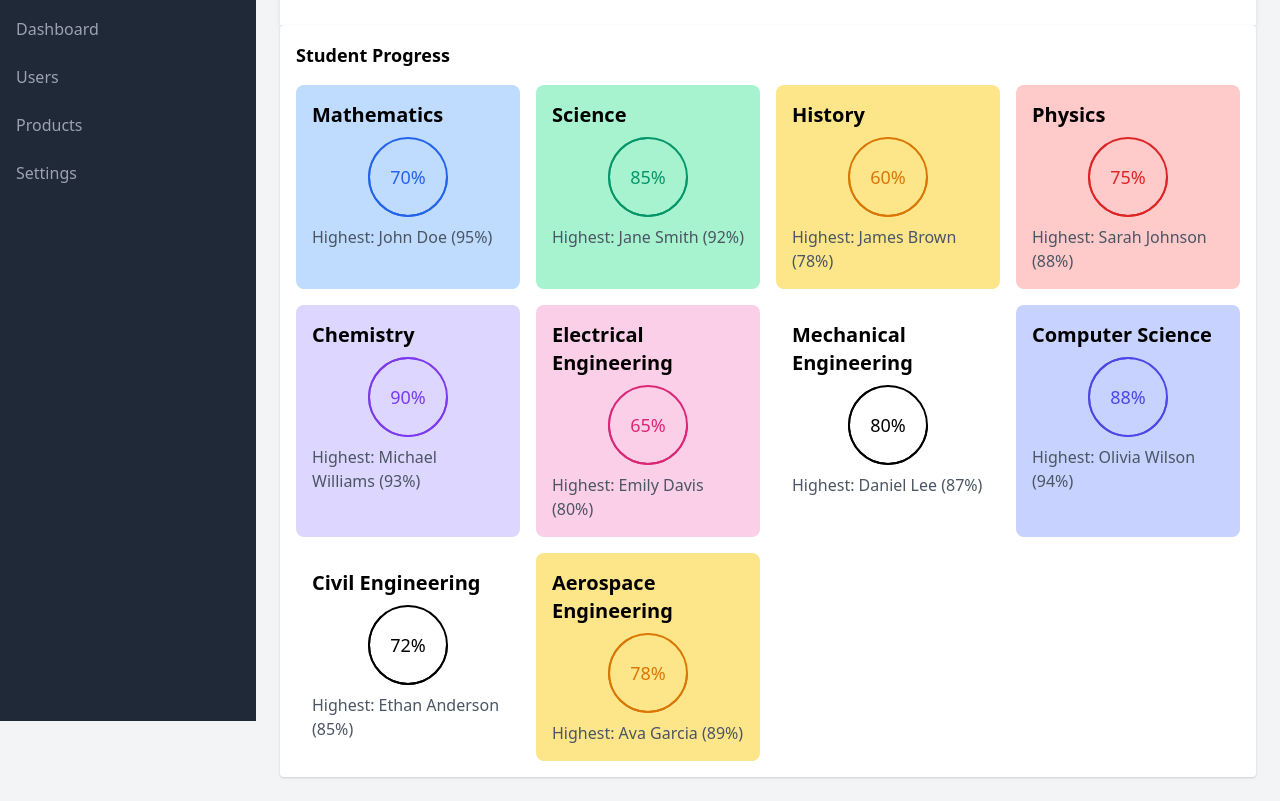
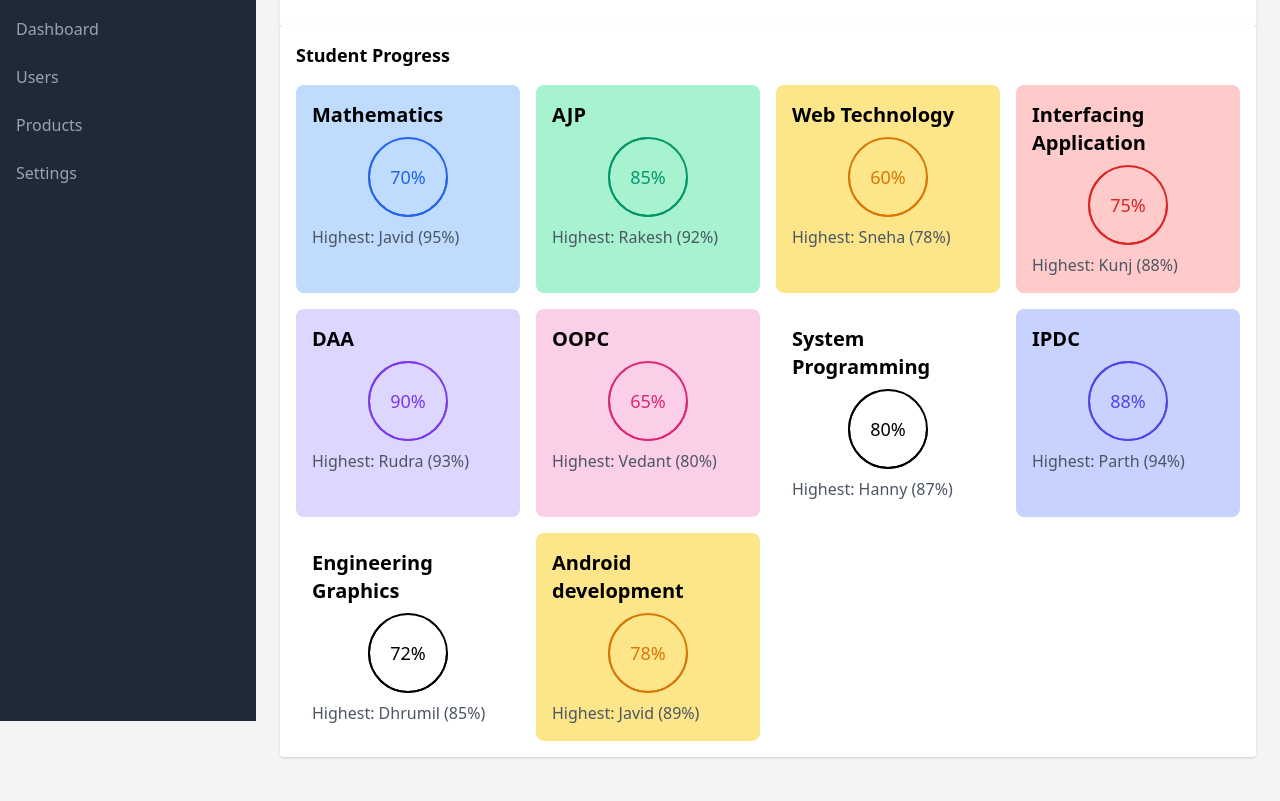
Before and after one commit to dhrumil93/progress-using-tailwindcss, a plain HTML site: page index.html in a window 1280 px wide. Shown: the part 79-880 px from the top of the page. Drawn offline with nearby package versions, Linux system fonts and the light colour scheme.

Commit message:
Update index.html

```diff
--- a/index.html
+++ b/index.html
@@ -8,7 +8,7 @@
 </head>
 <body class="bg-gray-100 font-sans flex">
 
-    <!-- Sidebar -->
+    <!--Sidebar-->
     <aside class="bg-gray-800 text-white h-screen w-1/5">
         <div class="p-4">
             <h1 class="text-2xl font-semibold">Admin Panel</h1>
@@ -64,12 +64,12 @@
                             <p class="text-blue-600 text-lg">70%</p>
                         </div>
                     </div>
-                    <p class="mt-2 text-gray-600">Highest: John Doe (95%)</p>
+                    <p class="mt-2 text-gray-600">Highest: Javid (95%)</p>
                 </div>
 
                 <!-- Subject 2 Progress -->
                 <div class="bg-green-200 rounded-lg p-4">
-                    <h3 class="text-xl font-semibold mb-2">Science</h3>
+                    <h3 class="text-xl font-semibold mb-2">AJP</h3>
                     <div class="w-20 h-20 mx-auto rounded-full relative">
                         <svg class="w-20 h-20 mx-auto rounded-full relative">
                             <circle class="text-green-600 stroke-current" stroke-width="4" fill="transparent" r="40" cx="50%" cy="50%"></circle>
@@ -79,12 +79,12 @@
                             <p class="text-green-600 text-lg">85%</p>
                         </div>
                     </div>
-                    <p class="mt-2 text-gray-600">Highest: Jane Smith (92%)</p>
+                    <p class="mt-2 text-gray-600">Highest: Rakesh (92%)</p>
                 </div>
 
                 <!-- Subject 3 Progress -->
                 <div class="bg-yellow-200 rounded-lg p-4">
-                    <h3 class="text-xl font-semibold mb-2">History</h3>
+                    <h3 class="text-xl font-semibold mb-2">Web Technology</h3>
                     <div class="w-20 h-20 mx-auto rounded-full relative">
                         <svg class="w-20 h-20 mx-auto rounded-full relative">
                             <circle class="text-yellow-600 stroke-current" stroke-width="4" fill="transparent" r="40" cx="50%" cy="50%"></circle>
@@ -94,12 +94,12 @@
                             <p class="text-yellow-600 text-lg">60%</p>
                         </div>
                     </div>
-                    <p class="mt-2 text-gray-600">Highest: James Brown (78%)</p>
+                    <p class="mt-2 text-gray-600">Highest: Sneha (78%)</p>
                 </div>
 
                 <!-- Subject 4 Progress -->
                 <div class="bg-red-200 rounded-lg p-4">
-                    <h3 class="text-xl font-semibold mb-2">Physics</h3>
+                    <h3 class="text-xl font-semibold mb-2">Interfacing Application</h3>
                     <div class="w-20 h-20 mx-auto rounded-full relative">
                         <svg class="w-20 h-20 mx-auto rounded-full relative">
                             <circle class="text-red-600 stroke-current" stroke-width="4" fill="transparent" r="40" cx="50%" cy="50%"></circle>
@@ -109,12 +109,12 @@
                             <p class="text-red-600 text-lg">75%</p>
                         </div>
                     </div>
-                    <p class="mt-2 text-gray-600">Highest: Sarah Johnson (88%)</p>
+                    <p class="mt-2 text-gray-600">Highest: Kunj (88%)</p>
                 </div>
 
                 <!-- Subject 5 Progress -->
                 <div class="bg-purple-200 rounded-lg p-4">
-                    <h3 class="text-xl font-semibold mb-2">Chemistry</h3>
+                    <h3 class="text-xl font-semibold mb-2">DAA</h3>
                     <div class="w-20 h-20 mx-auto rounded-full relative">
                         <svg class="w-20 h-20 mx-auto rounded-full relative">
                             <circle class="text-purple-600 stroke-current" stroke-width="4" fill="transparent" r="40" cx="50%" cy="50%"></circle>
@@ -124,12 +124,12 @@
                             <p class="text-purple-600 text-lg">90%</p>
                         </div>
                     </div>
-                    <p class="mt-2 text-gray-600">Highest: Michael Williams (93%)</p>
+                    <p class="mt-2 text-gray-600">Highest: Rudra (93%)</p>
                 </div>
 
                 <!-- Subject 6 Progress -->
                 <div class="bg-pink-200 rounded-lg p-4">
-                    <h3 class="text-xl font-semibold mb-2">Electrical Engineering</h3>
+                    <h3 class="text-xl font-semibold mb-2">OOPC</h3>
                     <div class="w-20 h-20 mx-auto rounded-full relative">
                         <svg class="w-20 h-20 mx-auto rounded-full relative">
                             <circle class="text-pink-600 stroke-current" stroke-width="4" fill="transparent" r="40" cx="50%" cy="50%"></circle>
@@ -139,12 +139,12 @@
                             <p class="text-pink-600 text-lg">65%</p>
                         </div>
                     </div>
-                    <p class="mt-2 text-gray-600">Highest: Emily Davis (80%)</p>
+                    <p class="mt-2 text-gray-600">Highest: Vedant (80%)</p>
                 </div>
 
                 <!-- Subject 7 Progress -->
                 <div class="bg-orange-200 rounded-lg p-4">
-                    <h3 class="text-xl font-semibold mb-2">Mechanical Engineering</h3>
+                    <h3 class="text-xl font-semibold mb-2">System Programming</h3>
                     <div class="w-20 h-20 mx-auto rounded-full relative">
                         <svg class="w-20 h-20 mx-auto rounded-full relative">
                             <circle class="text-orange-600 stroke-current" stroke-width="4" fill="transparent" r="40" cx="50%" cy="50%"></circle>
@@ -154,12 +154,12 @@
                             <p class="text-orange-600 text-lg">80%</p>
                         </div>
                     </div>
-                    <p class="mt-2 text-gray-600">Highest: Daniel Lee (87%)</p>
+                    <p class="mt-2 text-gray-600">Highest: Hanny (87%)</p>
                 </div>
 
                 <!-- Subject 8 Progress -->
                 <div class="bg-indigo-200 rounded-lg p-4">
-                    <h3 class="text-xl font-semibold mb-2">Computer Science</h3>
+                    <h3 class="text-xl font-semibold mb-2">IPDC</h3>
                     <div class="w-20 h-20 mx-auto rounded-full relative">
                         <svg class="w-20 h-20 mx-auto rounded-full relative">
                             <circle class="text-indigo-600 stroke-current" stroke-width="4" fill="transparent" r="40" cx="50%" cy="50%"></circle>
@@ -169,12 +169,12 @@
                             <p class="text-indigo-600 text-lg">88%</p>
                         </div>
                     </div>
-                    <p class="mt-2 text-gray-600">Highest: Olivia Wilson (94%)</p>
+                    <p class="mt-2 text-gray-600">Highest: Parth (94%)</p>
                 </div>
 
                 <!-- Subject 9 Progress -->
                 <div class="bg-teal-200 rounded-lg p-4">
-                    <h3 class="text-xl font-semibold mb-2">Civil Engineering</h3>
+                    <h3 class="text-xl font-semibold mb-2">Engineering Graphics</h3>
                     <div class="w-20 h-20 mx-auto rounded-full relative">
                         <svg class="w-20 h-20 mx-auto rounded-full relative">
                             <circle class="text-teal-600 stroke-current" stroke-width="4" fill="transparent" r="40" cx="50%" cy="50%"></circle>
@@ -184,12 +184,12 @@
                             <p class="text-teal-600 text-lg">72%</p>
                         </div>
                     </div>
-                    <p class="mt-2 text-gray-600">Highest: Ethan Anderson (85%)</p>
+                    <p class="mt-2 text-gray-600">Highest: Dhrumil (85%)</p>
                 </div>
 
                 <!-- Subject 10 Progress -->
                 <div class="bg-yellow-200 rounded-lg p-4">
-                    <h3 class="text-xl font-semibold mb-2">Aerospace Engineering</h3>
+                    <h3 class="text-xl font-semibold mb-2">Android development</h3>
                     <div class="w-20 h-20 mx-auto rounded-full relative">
                         <svg class="w-20 h-20 mx-auto rounded-full relative">
                             <circle class="text-yellow-600 stroke-current" stroke-width="4" fill="transparent" r="40" cx="50%" cy="50%"></circle>
@@ -199,7 +199,7 @@
                             <p class="text-yellow-600 text-lg">78%</p>
                         </div>
                     </div>
-                    <p class="mt-2 text-gray-600">Highest: Ava Garcia (89%)</p>
+                    <p class="mt-2 text-gray-600">Highest: Javid (89%)</p>
                 </div>
 
             </div>
```
